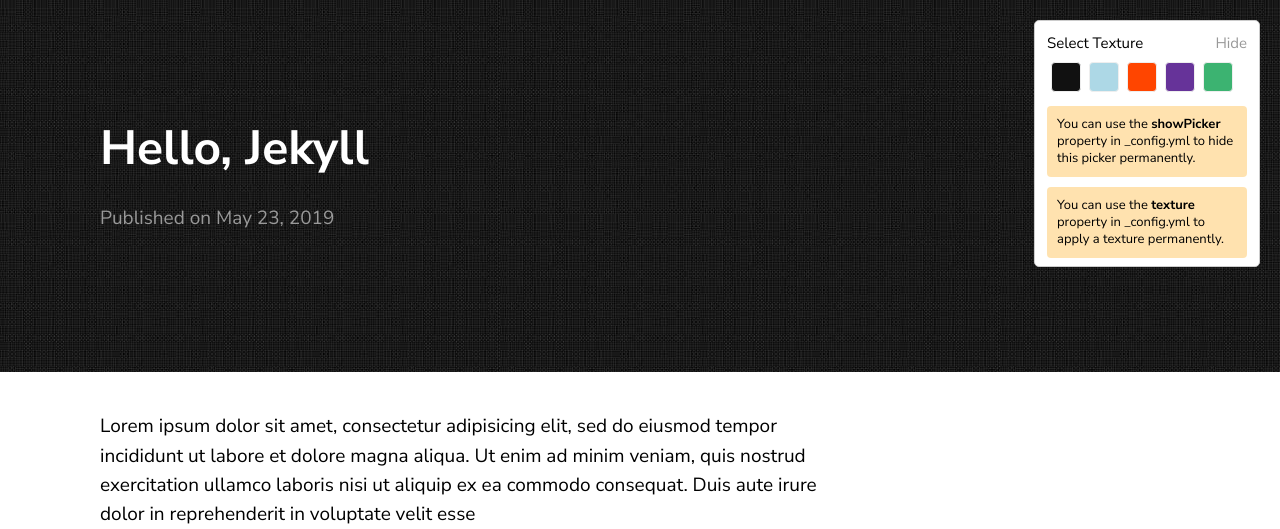
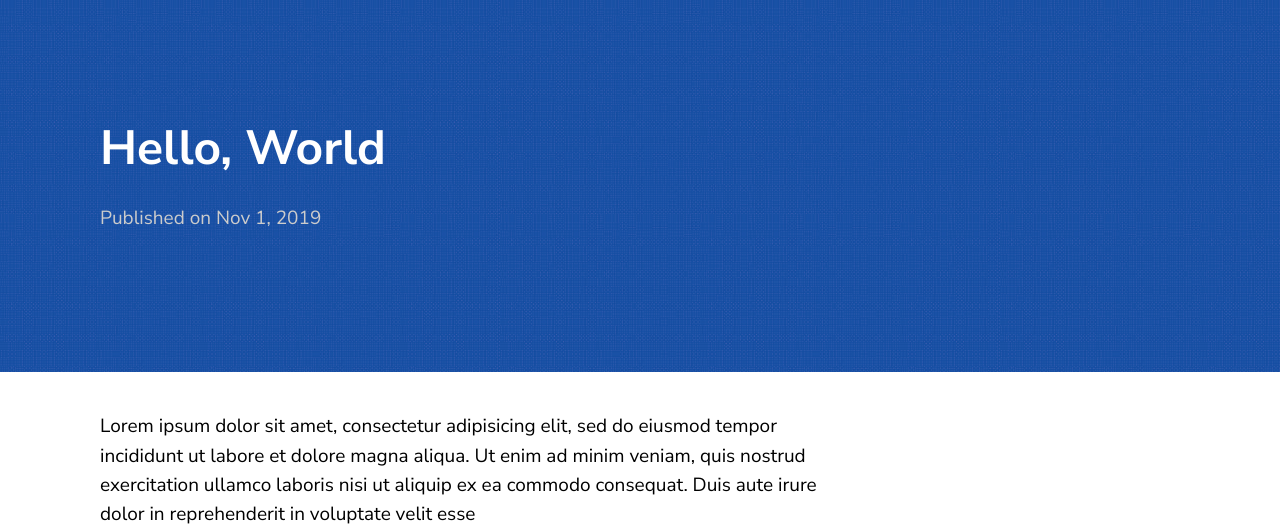
Before and after one commit to bystritskiy/bystritskiy.github.io, a Jekyll site: the page built from _posts/2019-05-23-welcome-to-jekyll.markdown, in a window 1280 px wide, cut to the strip 0-529 px from the top of the page. Built offline with Jekyll 4.4.1, drawn with Linux system fonts in a browser that asks for light colours.

Commit message:
Update info

```diff
--- a/_config.yml
+++ b/_config.yml
@@ -5,11 +5,8 @@
   Write an awesome description for your new site here. You can edit this
   line in _config.yml. It will appear in your document head meta (for
   Google search results) and in your feed.xml site description.
-show_excerpts: true # set to true to show excerpts on the homepage
-baseurl: /texture
+show_excerpts: true
 
-# Minima date format
-# refer to http://shopify.github.io/liquid/filters/date/ if you want to customize this
 sass:
   sass_dir: _sass
 
@@ -18,21 +15,17 @@
   title: Bogdan Bystritskiy
   tagline: Developer
   date_format: "%b %-d, %Y"
-  style: black
+  style: blue
   showNav: false
-  showPicker: true
+  showPicker: false
 
   social_links:
     twitter: bystritskiy_b
-    github:  bystritskiy_b
+    github:  bystritskiy
     linkedIn: in/bystritskiy
 
 header_pages:
  - about.md
 
-# Build settings
-# theme: texture
-
 plugins:
   - jekyll-seo-tag
-#  - jekyll-feed
--- a/_posts/2019-05-23-welcome-to-jekyll.markdown
+++ b/_posts/2019-05-23-welcome-to-jekyll.markdown
@@ -1,7 +1,7 @@
 ---
 layout: post
-title:  "Hello, Jekyll"
-date:   2019-05-23 21:03:36 +0530
+title:  "Hello, World"
+date:   2019-11-01 15:00:00 +0530
 ---
 Lorem ipsum dolor sit amet, consectetur adipisicing elit, sed do eiusmod tempor incididunt ut labore et dolore magna aliqua. Ut enim ad minim veniam, quis nostrud exercitation ullamco laboris nisi ut aliquip ex ea commodo consequat. Duis aute irure dolor in reprehenderit in voluptate velit esse
 
```
Also changed, not shown: LICENSE.txt, README.md.
